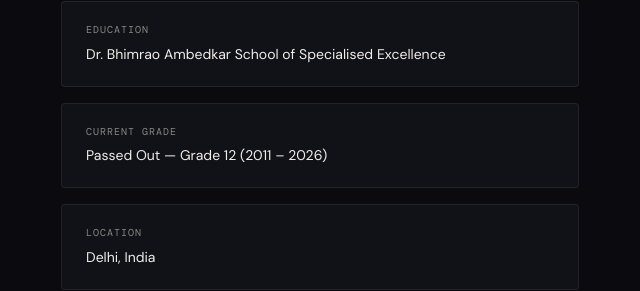
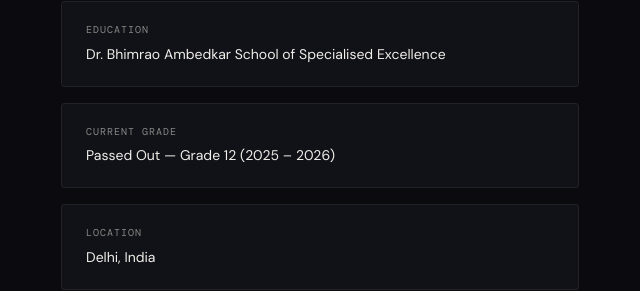
Before and after one commit to Theblackswordsorcerer/Portfolio-website-, a plain HTML site: page index.html in a window 1280 px wide. Shown: the part 1081-1372 px from the top of the page, 611-1251 px from the left. Drawn offline with nearby package versions, Linux system fonts and the light colour scheme.

Commit message:
Update index.html

```diff
--- a/index.html
+++ b/index.html
@@ -663,7 +663,7 @@
         </div>
         <div class="info-card">
           <div class="info-label">Current Grade</div>
-          <div class="info-value">Passed Out — Grade 12 (2011 – 2026)</div>
+          <div class="info-value">Passed Out — Grade 12 (2025 – 2026)</div>
         </div>
         <div class="info-card">
           <div class="info-label">Location</div>
```
